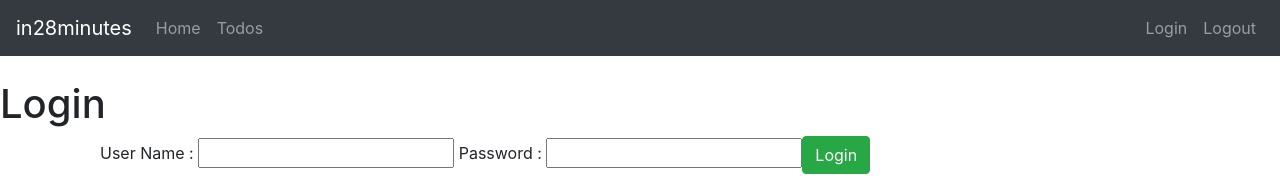
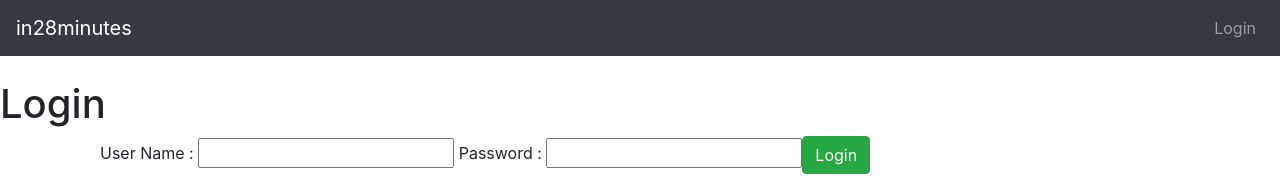
Before and after one commit to Dan1elJr/webapp-angular-spring, an Angular app in the folder todo/: page / in a window 1280 px wide. Shown: the top 176 px of the page. Built offline with nearby package versions, Linux system fonts and the light colour scheme.

Commit message:
Enablign menus based on user auth

```diff
--- a/todo/src/app/menu/menu.html
+++ b/todo/src/app/menu/menu.html
@@ -5,13 +5,13 @@
         <div><a href="https://www.in28minutes.com" class="navbar-brand">in28minutes</a></div>
 
         <ul class="navbar-nav">
-            <li><a routerLink="/welcome/in28minutes" class="nav-link">Home</a></li>
-            <li><a routerLink="/todos" class="nav-link">Todos</a></li>
+            <li><a *ngIf="hardcodedAuthenticationService.isUserLoggedIn()" routerLink="/welcome/in28minutes" class="nav-link">Home</a></li>
+            <li><a *ngIf="hardcodedAuthenticationService.isUserLoggedIn()" routerLink="/todos" class="nav-link">Todos</a></li>
         </ul>
 
         <ul class="navbar-nav navbar-collapse justify-content-end">
-            <li><a routerLink="/login" class="nav-link">Login</a></li>
-            <li><a routerLink="/logout" class="nav-link">Logout</a></li>
+            <li><a *ngIf="!hardcodedAuthenticationService.isUserLoggedIn()" routerLink="/login" class="nav-link">Login</a></li>
+            <li><a *ngIf="hardcodedAuthenticationService.isUserLoggedIn()" routerLink="/logout" class="nav-link">Logout</a></li>
         </ul>
 
     </nav>
--- a/todo/src/app/menu/menu.ts
+++ b/todo/src/app/menu/menu.ts
@@ -1,13 +1,24 @@
-import { Component } from '@angular/core';
+import { Component , OnInit } from '@angular/core';
 import { RouterLink } from '@angular/router';
+import { HardCodedAuthentication } from '../service/hard-coded-authentication';
+import { NgIf } from '@angular/common';
 
 @Component({
   selector: 'app-menu',
-  imports: [RouterLink],
+  imports: [RouterLink,NgIf],
   templateUrl: './menu.html',
   styleUrl: './menu.css',
 })
-export class Menu {
+export class Menu implements OnInit {
+
+    public isUserLogged: boolean = false;
+
+    constructor(public hardcodedAuthenticationService: HardCodedAuthentication) {
+    }
+
+    ngOnInit(): void {
+        this.isUserLogged = this.hardcodedAuthenticationService.isUserLoggedIn();
+    }
 
 
 }
```
